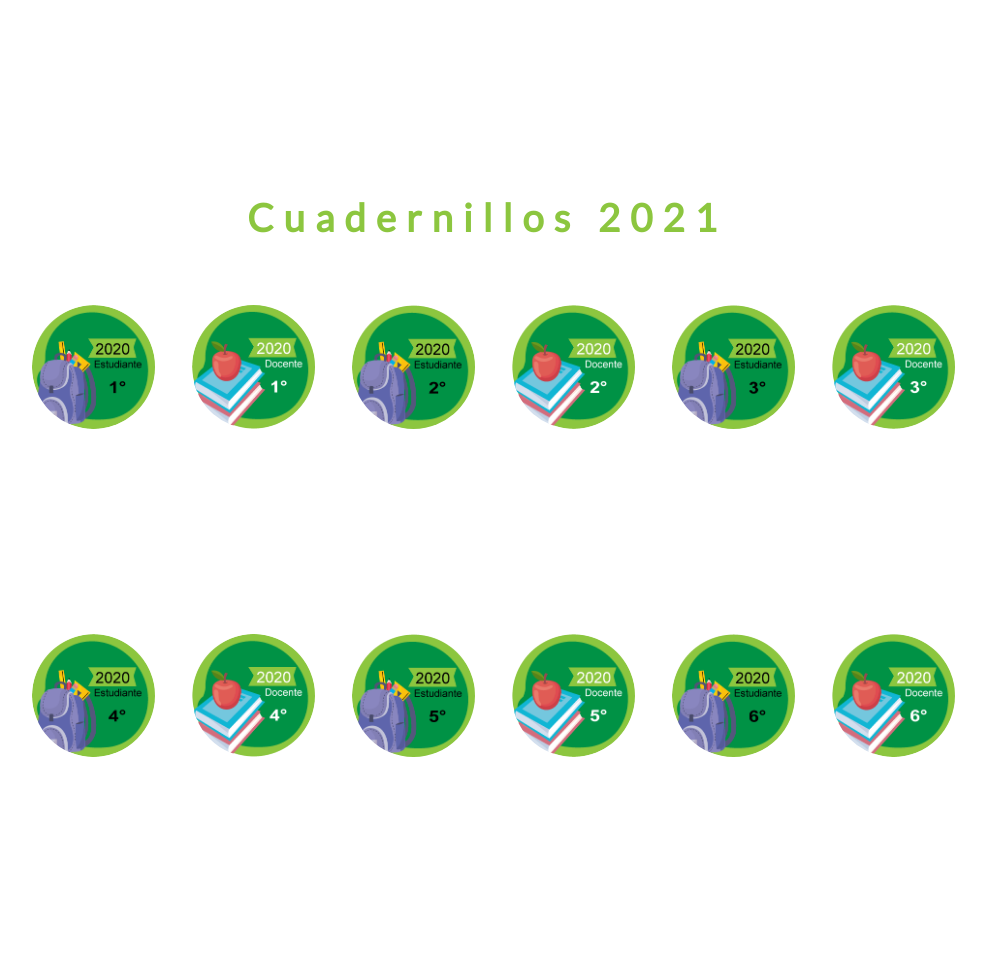
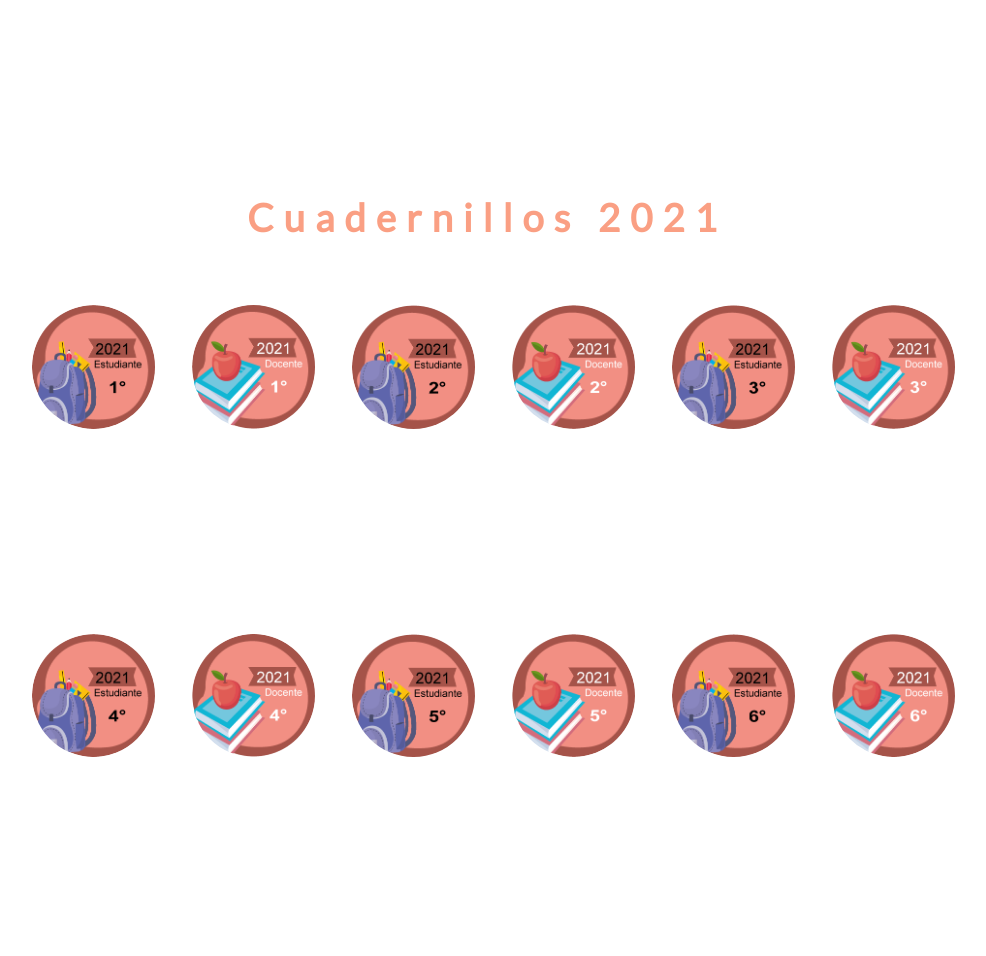
Before and after one commit to producciongespro/olimpiadas_matematicas, a PHP site: page / in a window 1280 px wide. Shown: the part 5428-6384 px from the top of the page, without its empty margins (153-1139 px from the left). Run offline with PHP 8.4, Linux system fonts and the light colour scheme.

Commit message:
Enlaces y estilos
Se colocan los nuevos imágenes y se arregla estilo del titulo

```diff
--- a/css/style.css
+++ b/css/style.css
@@ -67,6 +67,11 @@ font-size: 3vw;
     color: #8CC63F;
     font-size: 3vw;
     }
+
+    .tit2021{
+        color: #fa9f83;
+        font-size: 3vw;
+        }
 
 #logo {width: 70px; height: 43px;}
 
--- a/index.html
+++ b/index.html
@@ -489,38 +489,38 @@
 <!-- *************************2021************************************** -->
 
 <div class="container text-center" id="cuadernillos-2021">
-	<h3 class="tit2020">Cuadernillos 2021</h3>
+	<h3 class="tit2021">Cuadernillos 2021</h3>
 	&nbsp;
 
 	<div class="row">
 		<div class="col-sm-2 col-lg-2">
 			<a href="data/2021/cuadernillo_estudiante_1er.grado.pdf" target="_blank"><img alt="Random Name"
-					class="img-circle person img-responsive" height="255" src="img/iconos/Olimpiadas-Mate-Alumno-1.png" width="255" /> </a>
+					class="img-circle person img-responsive" height="255" src="img/iconos/2021/alumno-1.png" width="255" /> </a>
 		</div>
 
 		<div class="col-sm-2 col-lg-2">
 			<a href="data/2021/cuadernillo_docente_1er.grado.pdf" target="_blank"><img alt="Random Name"
-					class="img-circle person img-responsive" height="255" src="img/iconos/Olimpiadas-Mate-Docente-1.png" width="255" /> </a>
+					class="img-circle person img-responsive" height="255" src="img/iconos/2021/docente-1.png" width="255" /> </a>
 		</div>
 
 		<div class="col-sm-2 col-lg-2">
 			<a href="data/2021/cuadernillo_estudiante_2do.grado.pdf" target="_blank"><img alt="Random Name"
-					class="img-circle person img-responsive" height="255" src="img/iconos/Olimpiadas-Mate-Alumno-2.png" width="255" /> </a>
+					class="img-circle person img-responsive" height="255" src="img/iconos/2021/alumno-2.png" width="255" /> </a>
 		</div>
 
 		<div class="col-sm-2 col-lg-2">
 			<a href="data/2021/cuadernillo_docente_2do.grado.pdf" target="_blank"><img alt="Random Name"
-					class="img-circle person img-responsive" height="255" src="img/iconos/Olimpiadas-Mate-Docente-2.png" width="255" /> </a>
+					class="img-circle person img-responsive" height="255" src="img/iconos/2021/docente-2.png" width="255" /> </a>
 		</div>
 
 		<div class="col-sm-2 col-lg-2">
 			<a href="data/2021/cuadernillo_estudiante_3er.grado.pdf" target="_blank"><img alt="Random Name"
-					class="img-circle person img-responsive" height="255" src="img/iconos/Olimpiadas-Mate-Alumno-3.png" width="255" /> </a>
+					class="img-circle person img-responsive" height="255" src="img/iconos/2021/alumno-3.png" width="255" /> </a>
 		</div>
 
 		<div class="col-sm-2 col-lg-2">
 			<a href="data/2021/cuadernillo_docente_3er.grado.pdf" target="_blank"><img alt="Random Name"
-					class="img-circle person img-responsive" height="255" src="img/iconos/Olimpiadas-Mate-Docente-3.png" width="255" /> </a>
+					class="img-circle person img-responsive" height="255" src="img/iconos/2021/docente-3.png" width="255" /> </a>
 		</div>
 	</div>
 </div>
@@ -530,32 +530,32 @@
 	<div class="row">
 		<div class="col-sm-2 col-lg-2">
 			<a href="data/2021/cuadernillo_estudiante_4to.grado.pdf" target="_blank"><img alt="Random Name"
-					class="img-circle person img-responsive" height="255" src="img/iconos/Olimpiadas-Mate-Alumno-4.png" width="255" /> </a>
+					class="img-circle person img-responsive" height="255" src="img/iconos/2021/alumno-4.png" width="255" /> </a>
 		</div>
 
 		<div class="col-sm-2 col-lg-2">
 			<a href="data/2021/cuadernillo_docente_4to.grado.pdf" target="_blank"><img alt="Random Name"
-					class="img-circle person img-responsive" height="255" src="img/iconos/Olimpiadas-Mate-Docente-4.png" width="255" /> </a>
+					class="img-circle person img-responsive" height="255" src="img/iconos/2021/docente-4.png" width="255" /> </a>
 		</div>
 
 		<div class="col-sm-2 col-lg-2">
 			<a href="data/2021/cuadernillo_estudiante_5to.grado.pdf" target="_blank"><img alt="Random Name"
-					class="img-circle person img-responsive" height="255" src="img/iconos/Olimpiadas-Mate-Alumno-5.png" width="255" /> </a>
+					class="img-circle person img-responsive" height="255" src="img/iconos/2021/alumno-5.png" width="255" /> </a>
 		</div>
 
 		<div class="col-sm-2 col-lg-2">
 			<a href="data/2021/cuadernillo_docente_5to.grado.pdf" target="_blank"><img alt="Random Name"
-					class="img-circle person img-responsive" height="255" src="img/iconos/Olimpiadas-Mate-Docente-5.png" width="255" /> </a>
+					class="img-circle person img-responsive" height="255" src="img/iconos/2021/docente-5.png" width="255" /> </a>
 		</div>
 
 		<div class="col-sm-2 col-lg-2">
 			<a href="data/2021/cuadernillo_estudiante_6to.grado.pdf" target="_blank"><img alt="Random Name"
-					class="img-circle person img-responsive" height="255" src="img/iconos/Olimpiadas-Mate-Alumno-6.png" width="255" /> </a>
+					class="img-circle person img-responsive" height="255" src="img/iconos/2021/alumno-6.png" width="255" /> </a>
 		</div>
 
 		<div class="col-sm-2 col-lg-2">
 			<a href="data/20201cuadernillo_docente_6to.grado.pdf" target="_blank"><img alt="Random Name"
-					class="img-circle person img-responsive" height="255" src="img/iconos/Olimpiadas-Mate-Docente-6.png" width="255" /> </a>
+					class="img-circle person img-responsive" height="255" src="img/iconos/2021/docente-6.png" width="255" /> </a>
 		</div>
 	</div>
 </div>
```
